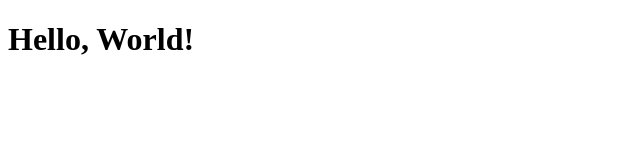
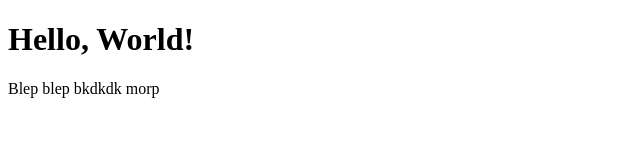
Before and after one commit to ejkearn/day-1, a plain HTML site: page index.html in a window 1280 px wide. Shown: the whole page, without its empty margins (0-640 px from the left). Drawn offline with Linux system fonts and the light colour scheme.

Commit message:
made a change

```diff
--- a/index.html
+++ b/index.html
@@ -8,5 +8,6 @@
 </head>
 <body>
     <h1>Hello, World!</h1>
+    <p> Blep blep bkdkdk morp</p>
 </body>
 </html>
```
